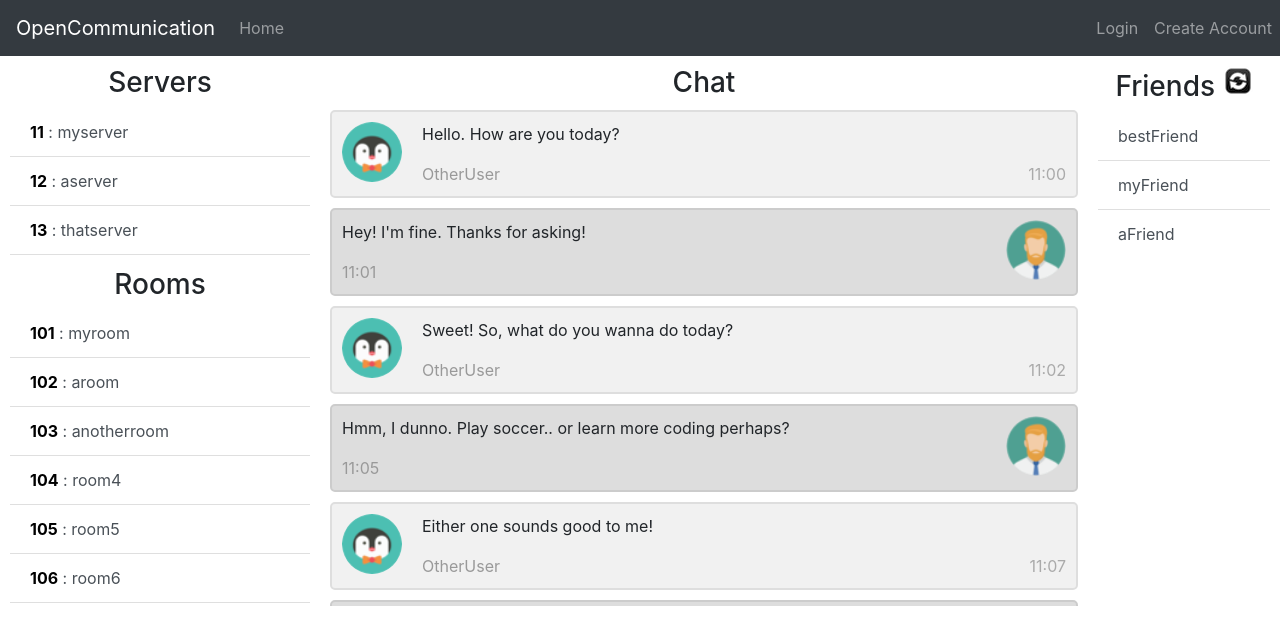
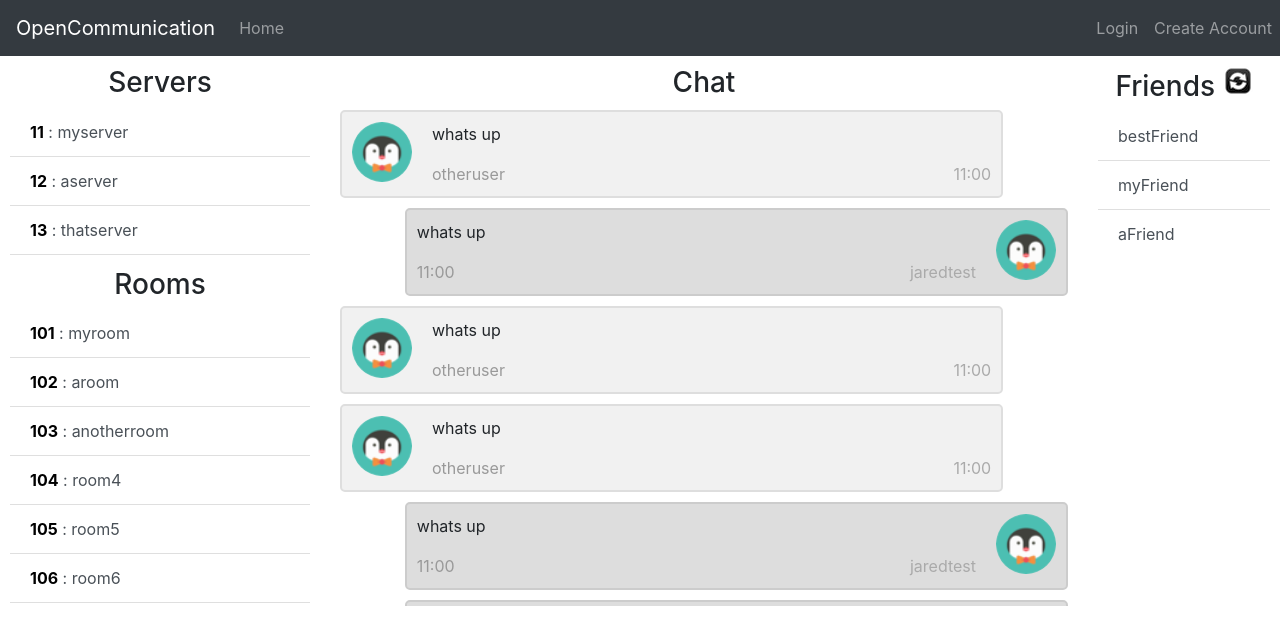
Before and after one commit to jaredglaser/OpenCommunicationFrontEnd, an Angular app: page /ui in a window 1280 px wide. Shown: the top 644 px of the page. Built offline with nearby package versions, Linux system fonts and the light colour scheme.

Commit message:
fixed the ui so that it can pull from lists

```diff
--- a/src/app/pages/ui/ui.component.css
+++ b/src/app/pages/ui/ui.component.css
@@ -18,7 +18,7 @@
 .column.middle {
     width: 60%;
     max-height: 550px;
-    overflow: scroll;
+    overflow-y: scroll;
     -webkit-overflow-scrolling: touch;
 }
 
@@ -31,7 +31,7 @@
 /* List-group containing list-group-items */
 .list-group {
     margin-bottom: 10px;
-    overflow: scroll;
+    overflow-y: scroll;
     -webkit-overflow-scrolling: touch;
 }
 
@@ -57,13 +57,18 @@
     background-color: #f1f1f1;
     border-radius: 5px;
     padding: 10px;
-    margin: 10px 0;
+    margin: 10px;
+    margin-right: 10%;
+    width: auto
   }
 
   /* Darker chat container */
   .darker {
     border-color: #ccc;
     background-color: #ddd;
+    margin: 10px;
+
+    margin-left: 10%;
   }
 
   /* Clear floats */
--- a/src/app/pages/ui/ui.component.html
+++ b/src/app/pages/ui/ui.component.html
@@ -25,54 +25,15 @@
     <div class="column middle">
         <!--Populate this column with current rooms messages-->
       <h3 class="header">Chat</h3>
-      <div class="container">
-        <img src="/assets/images/avatar-penguin.png" alt="Avatar">
-        <p>Hello. How are you today?</p>
-        <span class="username-left">OtherUser</span>
-        <span class="time-right">11:00</span>
+
+      <div *ngFor="let message of messages" class={{message.classcontainer}}>
+        <img src="/assets/images/avatar-penguin.png" alt="Avatar" class={{message.classimage}}>
+        <p>{{message.content}}</p>
+        <span class={{message.usernameclass}}>{{message.from}}</span>
+        <span class={{message.timeclass}}>{{message.time}}</span>
       </div>
 
-      <div class="container darker">
-        <img src="/assets/images/avatar-dude.png" alt="Avatar" class="right">
-        <p>Hey! I'm fine. Thanks for asking!</p>
-        <span class="username-right">{{username}}</span>
-        <span class="time-left">11:01</span>
-      </div>
-
-      <div class="container">
-        <img src="/assets/images/avatar-penguin.png" alt="Avatar">
-        <p>Sweet! So, what do you wanna do today?</p>
-        <span class="username-left">OtherUser</span>
-        <span class="time-right">11:02</span>
-      </div>
-
-      <div class="container darker">
-        <img src="/assets/images/avatar-dude.png" alt="Avatar" class="right">
-        <p>Hmm, I dunno. Play soccer.. or learn more coding perhaps?</p>
-        <span class="username-right">{{username}}</span>
-        <span class="time-left">11:05</span>
-      </div>
-      <div class="container">
-        <img src="/assets/images/avatar-penguin.png" alt="Avatar">
-        <p>Either one sounds good to me!</p>
-        <span class="username-left">OtherUser</span>
-        <span class="time-right">11:07</span>
-      </div>
-      <div class="container darker">
-        <img src="/assets/images/avatar-dude.png" alt="Avatar" class="right">
-        <p>Awesome, lets code then</p>
-        <span class="username-right">{{username}}</span>
-        <span class="time-left">11:09</span>
-      </div>
-      <div class="container darker">
-        <img src="/assets/images/avatar-dude.png" alt="Avatar" class="right">
-        <p>Well, after I eat ^_^</p>
-        <span class="username-right">{{username}}</span>
-        <span class="time-left">11:010</span>
-      </div>
     </div>
-
-
     <div class="column right">
       <h3 class="header">Friends
         <input type="image" id="refresh" src="/assets/images/refresh.png"/>
--- a/src/app/pages/ui/ui.component.ts
+++ b/src/app/pages/ui/ui.component.ts
@@ -19,6 +19,16 @@ class user{
   username: string;
 }
 
+class message{
+  time: string;
+  from: string;
+  classcontainer: string;
+  classimage: string;
+  timeclass: string;
+  usernameclass:string;
+  content: string;
+}
+
 const ROOMS: room[] = [
   { id: 101, name: "myroom", server: 11 },
   { id: 102, name: "aroom", server: 11},
@@ -29,6 +39,18 @@ const ROOMS: room[] = [
   { id: 107, name: "room7", server: 14},
   { id: 108, name: "room8", server: 15},
 ];
+
+const MESSAGES: message[] = [
+  { time: "11:00", from: "otheruser", classcontainer:"container", classimage: "", timeclass:"time-right" , usernameclass:"username-left", content:"whats up"},
+  { time: "11:00", from: "jaredtest", classcontainer:"container darker",classimage: "right",timeclass:"time-left" , usernameclass:"username-right",content:"whats up"},
+  { time: "11:00", from: "otheruser", classcontainer:"container",classimage: "",timeclass:"time-right" , usernameclass:"username-left",content:"whats up"},
+  { time: "11:00", from: "otheruser", classcontainer:"container",classimage: "",timeclass:"time-right" , usernameclass:"username-left",content:"whats up"},
+  { time: "11:00", from: "jaredtest", classcontainer:"container darker",classimage: "right",timeclass:"time-left" , usernameclass:"username-right",content:"whats up"},
+  { time: "11:00", from: "jaredtest", classcontainer:"container darker",classimage: "right",timeclass:"time-left" , usernameclass:"username-right",content:"whats up"},
+  { time: "11:00", from: "otheruser", classcontainer:"container",classimage: "",timeclass:"time-right" , usernameclass:"username-left",content:"whats up"},
+  { time: "11:00", from: "jaredtest", classcontainer:"container darker",classimage: "right",timeclass:"time-left" , usernameclass:"username-right",content:"whats up"},
+];
+
 
 const SERVERS: server[] = [
   { id: 11, name: 'myserver' },
@@ -54,6 +76,7 @@ const FRIENDS: user[] = [
 })
 export class UIComponent implements OnInit {
   servers = SERVERS;
+  messages = MESSAGES;
   rooms = ROOMS;
   friends = FRIENDS;
   activeusers = [{id:1,name: "testuser"}];
```
